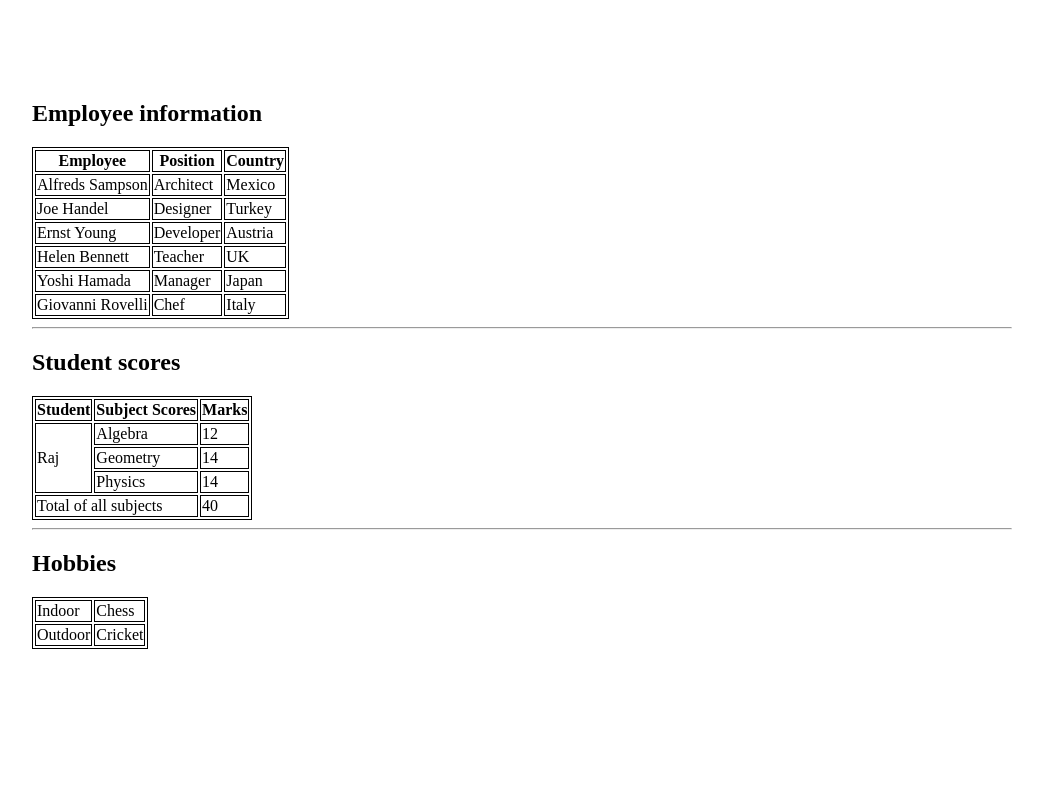
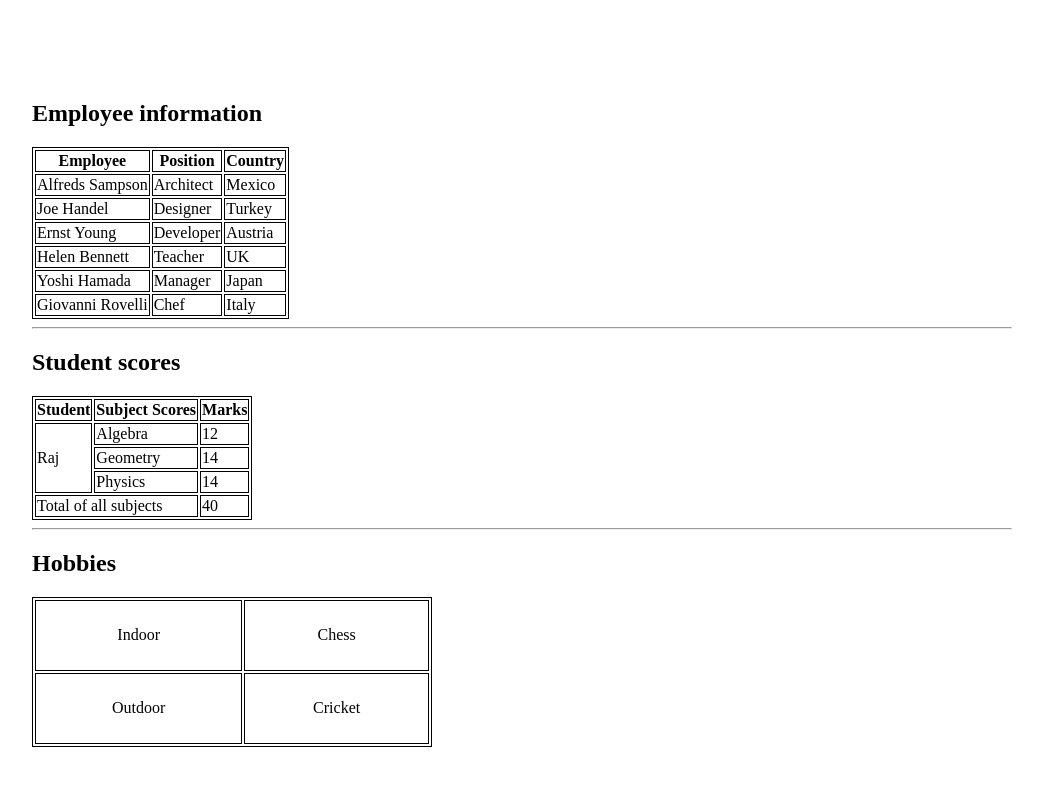
Before and after one commit to salilpatel/Replit_Project_2A, a plain HTML site: page Problem1/problem1.html in a window 1280 px wide. Shown: the whole page, without its empty margins (118-1161 px from the left). Drawn offline with Linux system fonts and the light colour scheme.

Commit message:
p1 completed

```diff
--- /dev/null
+++ b/Problem1/problem1.css
@@ -0,0 +1,11 @@
+table, th, td{
+  border: 1px solid black;
+  }
+body{
+  margin: 100px 150px 100px 150px;
+  }
+#hobby{
+  height: 150px;
+  width: 400px;
+  text-align: center;
+}
--- a/Problem1/problem1.html
+++ b/Problem1/problem1.html
@@ -1,15 +1,7 @@
 <html>
   <head>
     <title>Problem-1</title>
-    <style>
-      table, th, td{
-        border: 1px solid black;
-      }
-      body{
-        margin: 100px 150px 100px 150px;
-      }
-    </style>
-
+    <link rel="stylesheet" href="problem1.css">
   </head>
   <body>
 
@@ -83,7 +75,7 @@
     <hr>
 
     <h2>Hobbies</h2>
-    <table>
+    <table id="hobby">
       <tr>
         <td>Indoor</td>
         <td>Chess</td>
@@ -93,5 +85,6 @@
         <td>Cricket</td>
       </tr>
     </table>
+
   </body>
 </html>
```
